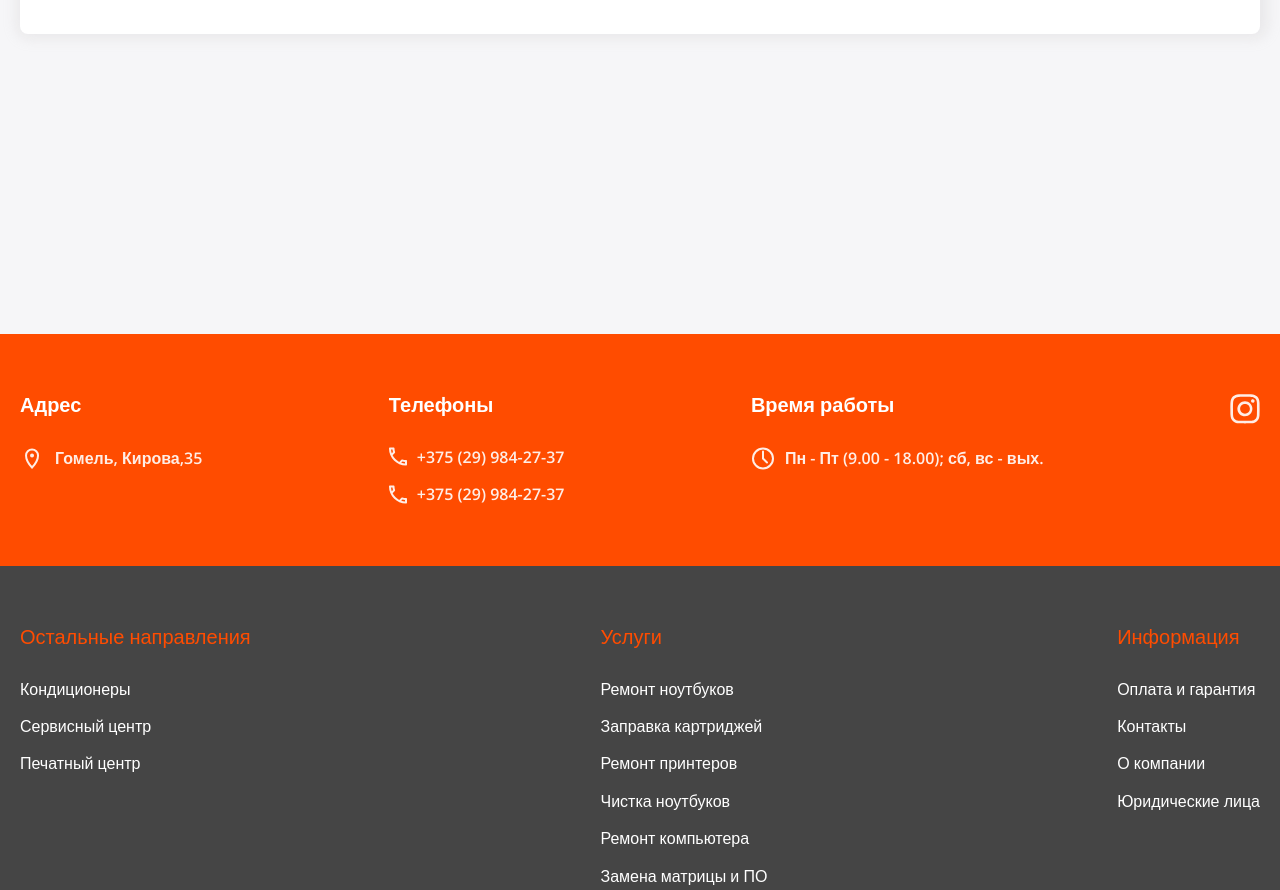
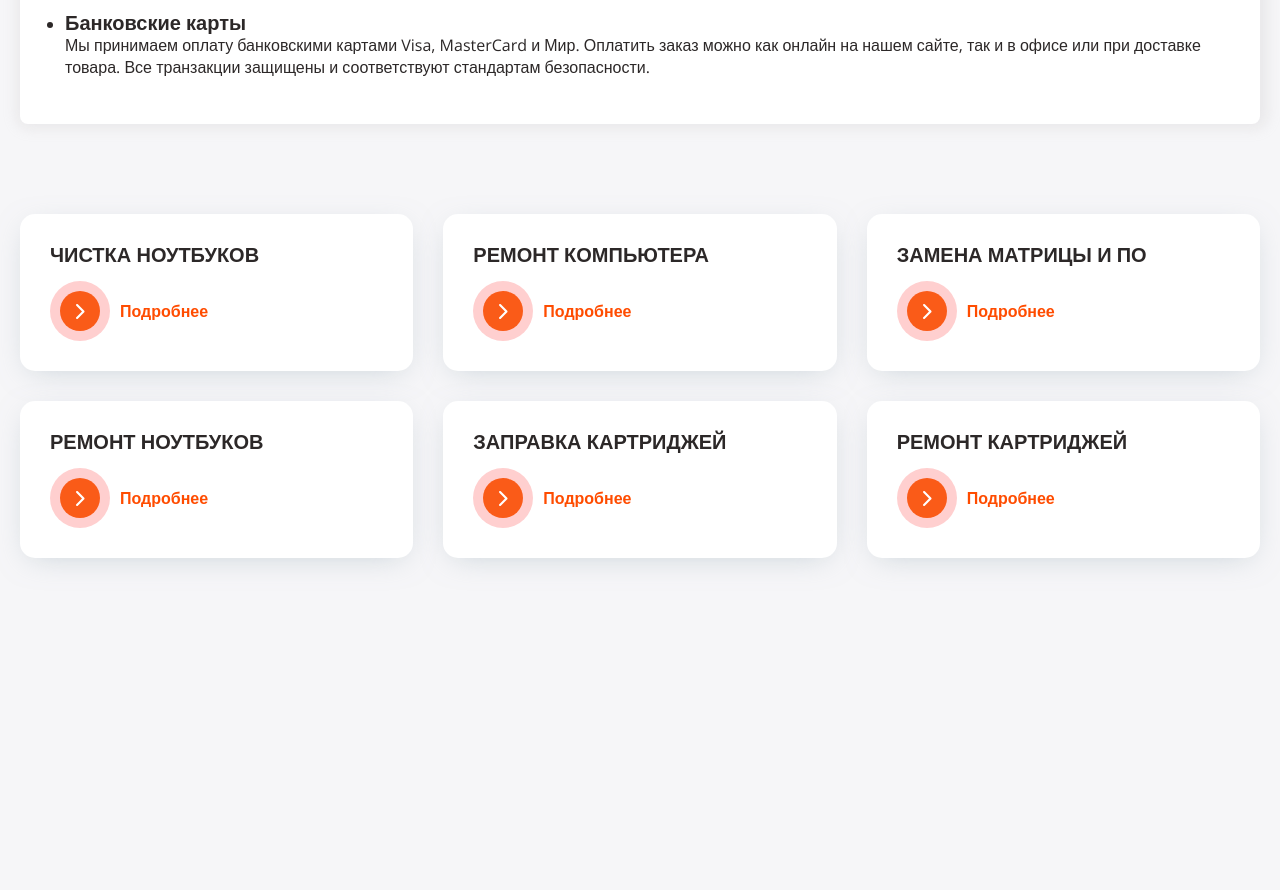
Before and after one commit to anastasiakonushok/computex-service, a plain HTML site: page pay-page.html in a window 1280 px wide. Shown: the part 854-1744 px from the top of the page. Drawn offline with nearby package versions, Linux system fonts and the light colour scheme; some packages are replaced by stand-ins of ours; a script that the page names is missing.

Commit message:
fix: pay page

```diff
--- a/css/main.css
+++ b/css/main.css
@@ -524,11 +524,6 @@
   border-radius: 8px;
 }
 
-.tab-links li a.active {
-  background: #009879;
-  color: #fff;
-}
-
 .tab-links .active a {
   background: var(--main-orange);
   color: var(--main-white);
@@ -1279,6 +1274,10 @@
   filter: grayscale(100%);
 }
 
+.services-tab {
+  padding-top: 90px;
+}
+
 .reference {
   padding: 90px 0px;
   background: var(--main-white);
--- a/pay-page.html
+++ b/pay-page.html
@@ -94,12 +94,51 @@
                 </ul>
               </div>
               <div class="tab inner-content" id="tab2">
-                <h2>Гарантия на кондиционеры</h2>
+                <h2>Гарантия</h2>
                 <p>Мы ценим доверие наших клиентов и стремимся обеспечить высочайшее качество нашей продукции. Все кондиционеры, приобретенные у нас, имеют гарантию, которая защищает вас от возможных производственных дефектов и неполадок.                        </p>
               </div>
             </div>
           </div>
         </div>
+      </section>
+      <section class="section-all-link">
+        <div class="container section-all-link__container"><a class="section-all-link__link" href="">
+            <h3>чистка ноутбуков </h3><span class="section-all-link__btn flex">
+              <svg width="60" height="60" viewBox="0 0 60 60" fill="none" xmlns="http://www.w3.org/2000/svg">
+                <rect width="60" height="60" rx="30" fill="#FF1010" fill-opacity="0.2"></rect>
+                <rect x="10" y="10" width="40" height="40" rx="20" fill="#FA5B18"></rect>
+                <path d="M26.3138 23.3138C26.6942 22.9334 27.2894 22.8989 27.7089 23.2101L27.829 23.3138L34.2576 29.7424C34.638 30.1228 34.6726 30.718 34.3614 31.1374L34.2576 31.2576L27.829 37.6862C27.4106 38.1046 26.7322 38.1046 26.3138 37.6862C25.9334 37.3058 25.8989 36.7106 26.2101 36.2911L26.3138 36.171L31.9848 30.5L26.3138 24.829C25.8954 24.4106 25.8954 23.7322 26.3138 23.3138Z" fill="white"></path>
+              </svg>Подробнее</span></a><a class="section-all-link__link" href="./computer-repair.html">
+            <h3>ремонт компьютера </h3><span class="section-all-link__btn flex">
+              <svg width="60" height="60" viewBox="0 0 60 60" fill="none" xmlns="http://www.w3.org/2000/svg">
+                <rect width="60" height="60" rx="30" fill="#FF1010" fill-opacity="0.2"></rect>
+                <rect x="10" y="10" width="40" height="40" rx="20" fill="#FA5B18"></rect>
+                <path d="M26.3138 23.3138C26.6942 22.9334 27.2894 22.8989 27.7089 23.2101L27.829 23.3138L34.2576 29.7424C34.638 30.1228 34.6726 30.718 34.3614 31.1374L34.2576 31.2576L27.829 37.6862C27.4106 38.1046 26.7322 38.1046 26.3138 37.6862C25.9334 37.3058 25.8989 36.7106 26.2101 36.2911L26.3138 36.171L31.9848 30.5L26.3138 24.829C25.8954 24.4106 25.8954 23.7322 26.3138 23.3138Z" fill="white"></path>
+              </svg>Подробнее</span></a><a class="section-all-link__link" href="">
+            <h3>Замена матрицы и по </h3><span class="section-all-link__btn flex">
+              <svg width="60" height="60" viewBox="0 0 60 60" fill="none" xmlns="http://www.w3.org/2000/svg">
+                <rect width="60" height="60" rx="30" fill="#FF1010" fill-opacity="0.2"></rect>
+                <rect x="10" y="10" width="40" height="40" rx="20" fill="#FA5B18"></rect>
+                <path d="M26.3138 23.3138C26.6942 22.9334 27.2894 22.8989 27.7089 23.2101L27.829 23.3138L34.2576 29.7424C34.638 30.1228 34.6726 30.718 34.3614 31.1374L34.2576 31.2576L27.829 37.6862C27.4106 38.1046 26.7322 38.1046 26.3138 37.6862C25.9334 37.3058 25.8989 36.7106 26.2101 36.2911L26.3138 36.171L31.9848 30.5L26.3138 24.829C25.8954 24.4106 25.8954 23.7322 26.3138 23.3138Z" fill="white"></path>
+              </svg>Подробнее</span></a><a class="section-all-link__link" href="./page-laptop.html">
+            <h3>ремонт ноутбуков </h3><span class="section-all-link__btn flex">
+              <svg width="60" height="60" viewBox="0 0 60 60" fill="none" xmlns="http://www.w3.org/2000/svg">
+                <rect width="60" height="60" rx="30" fill="#FF1010" fill-opacity="0.2"></rect>
+                <rect x="10" y="10" width="40" height="40" rx="20" fill="#FA5B18"></rect>
+                <path d="M26.3138 23.3138C26.6942 22.9334 27.2894 22.8989 27.7089 23.2101L27.829 23.3138L34.2576 29.7424C34.638 30.1228 34.6726 30.718 34.3614 31.1374L34.2576 31.2576L27.829 37.6862C27.4106 38.1046 26.7322 38.1046 26.3138 37.6862C25.9334 37.3058 25.8989 36.7106 26.2101 36.2911L26.3138 36.171L31.9848 30.5L26.3138 24.829C25.8954 24.4106 25.8954 23.7322 26.3138 23.3138Z" fill="white"></path>
+              </svg>Подробнее</span></a><a class="section-all-link__link" href="">
+            <h3>заправка картриджей </h3><span class="section-all-link__btn flex">
+              <svg width="60" height="60" viewBox="0 0 60 60" fill="none" xmlns="http://www.w3.org/2000/svg">
+                <rect width="60" height="60" rx="30" fill="#FF1010" fill-opacity="0.2"></rect>
+                <rect x="10" y="10" width="40" height="40" rx="20" fill="#FA5B18"></rect>
+                <path d="M26.3138 23.3138C26.6942 22.9334 27.2894 22.8989 27.7089 23.2101L27.829 23.3138L34.2576 29.7424C34.638 30.1228 34.6726 30.718 34.3614 31.1374L34.2576 31.2576L27.829 37.6862C27.4106 38.1046 26.7322 38.1046 26.3138 37.6862C25.9334 37.3058 25.8989 36.7106 26.2101 36.2911L26.3138 36.171L31.9848 30.5L26.3138 24.829C25.8954 24.4106 25.8954 23.7322 26.3138 23.3138Z" fill="white"></path>
+              </svg>Подробнее</span></a><a class="section-all-link__link" href="">
+            <h3>ремонт картриджей </h3><span class="section-all-link__btn flex">
+              <svg width="60" height="60" viewBox="0 0 60 60" fill="none" xmlns="http://www.w3.org/2000/svg">
+                <rect width="60" height="60" rx="30" fill="#FF1010" fill-opacity="0.2"></rect>
+                <rect x="10" y="10" width="40" height="40" rx="20" fill="#FA5B18"></rect>
+                <path d="M26.3138 23.3138C26.6942 22.9334 27.2894 22.8989 27.7089 23.2101L27.829 23.3138L34.2576 29.7424C34.638 30.1228 34.6726 30.718 34.3614 31.1374L34.2576 31.2576L27.829 37.6862C27.4106 38.1046 26.7322 38.1046 26.3138 37.6862C25.9334 37.3058 25.8989 36.7106 26.2101 36.2911L26.3138 36.171L31.9848 30.5L26.3138 24.829C25.8954 24.4106 25.8954 23.7322 26.3138 23.3138Z" fill="white"></path>
+              </svg>Подробнее        </span></a></div>
       </section>
       <section class="map-section">
         <div id="map"></div>
@@ -143,6 +182,7 @@
           </div>
         </div>
       </section>
+    </main>
     <footer class="footer">
       <div class="container footer__container">
         <div class="footer__wrapp flex">
@@ -190,6 +230,5 @@
     <script src="https://maps.googleapis.com/maps/api/js?key=AIzaSyAgIgQLwH5uT7d8aK2yjZedevRb-gbT_ug"></script>
     <script src="https://unpkg.com/aos@2.3.1/dist/aos.js"></script>
     <script src="js/main.js"></script>
-    </main>
   </body>
 </html>
```
Also changed, not shown: css/main.min.css. Lines whose indentation alone changed are shown as unchanged.
